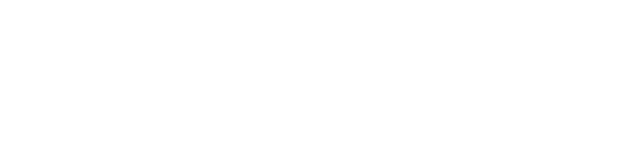
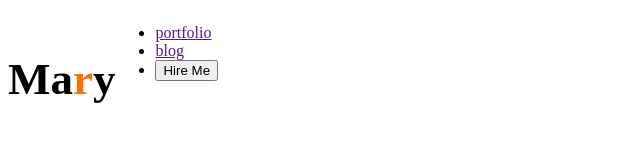
Before and after one commit to abdus-samad2001/web-developer-portfolio, a plain HTML site: page index.html in a window 1280 px wide. Shown: the whole page, without its empty margins (0-640 px from the left). Drawn offline with Linux system fonts and the light colour scheme.

Commit message:
Change Marry Font

```diff
--- a/index.html
+++ b/index.html
@@ -1,13 +1,28 @@
 <!DOCTYPE html>
 <html lang="en">
+
 <head>
     <meta charset="UTF-8">
     <meta name="viewport" content="width=device-width, initial-scale=1.0">
     <title>Web Developer Portfolio</title>
+    <link rel="preconnect" href="https://fonts.googleapis.com">
+    <link rel="preconnect" href="https://fonts.gstatic.com" crossorigin>
+    <link href="https://fonts.googleapis.com/css2?family=Open+Sans:ital,wght@0,300..800;1,300..800&display=swap"
+        rel="stylesheet">
+    <link rel="stylesheet" href="styles/styles.css">
 </head>
-<body>
+
+<body class=".open-sans-normal">
+    <main>
     <header>
-
+        <nav>
+            <h3 class="nav-tittle">Ma<span class="text-primary">r</span>y</h3>
+            <ul>
+                <li><a href="">portfolio</a></li>
+                <li><a href="">blog</a></li>
+                <li><a href=""><button>Hire Me</button></a></li>
+            </ul>
+        </nav>
     </header>
     <main>
 
@@ -16,4 +31,5 @@
 
     </footer>
 </body>
+
 </html>
--- /dev/null
+++ b/styles/styles.css
@@ -0,0 +1,22 @@
+
+
+.open-sans-normal{
+  font-family: "Open Sans", sans-serif;
+  font-optical-sizing: auto;
+  font-style: normal;
+  font-variation-settings:
+    "wdth" 100;
+}
+/* shared style */
+.text-primary{
+    color: #FD6E0A;
+}
+
+/* nav styles */
+nav{
+    display: flex;
+}
+.nav-tittle{
+    font-weight: 800;
+    font-size: 45px;
+}
```
